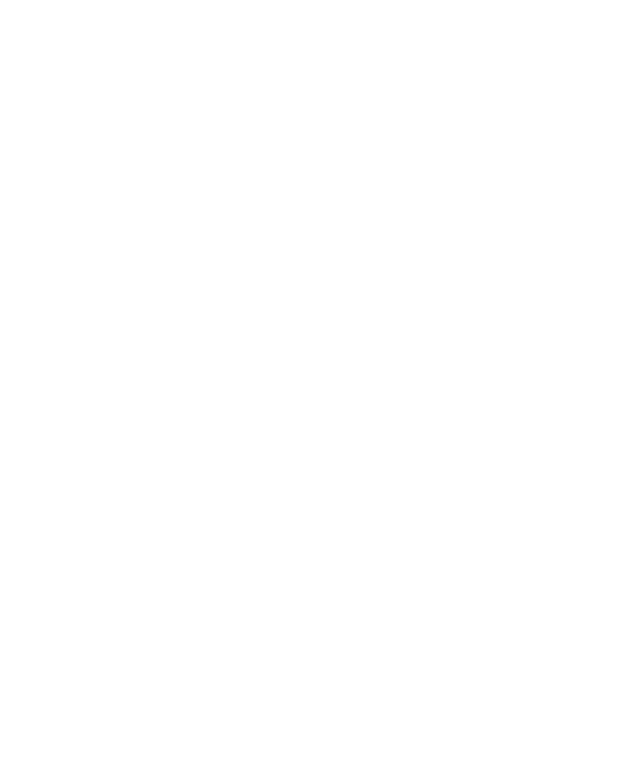
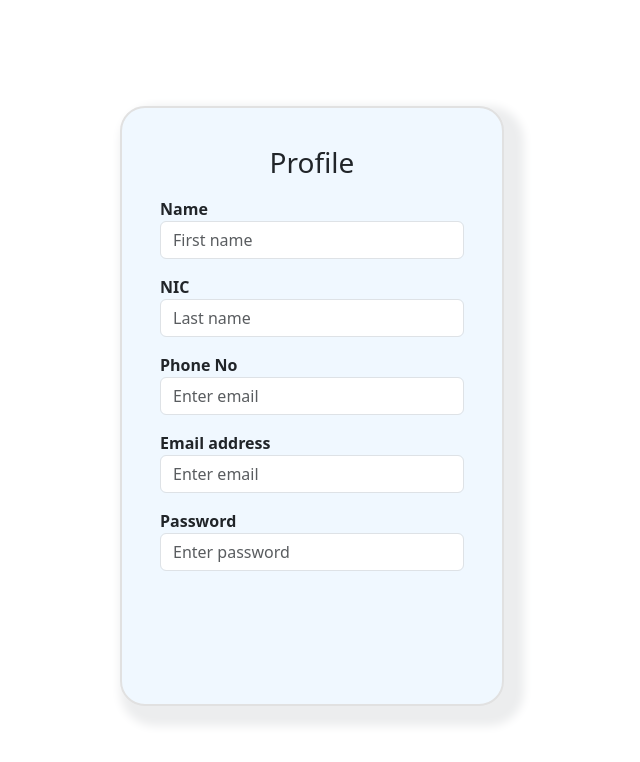
Before and after one commit to kasun789/MicroServicesApplication, a React (Create React App) app in the folder frontend/: page /profile in a window 1280 px wide. Before the commit this address had no page. Shown: the top 762 px of the page, without its empty margins (480-1120 px from the left). Built offline with nearby package versions, Linux system fonts and the light colour scheme.

Commit message:
created files

```diff
--- a/frontend/src/App.js
+++ b/frontend/src/App.js
@@ -5,7 +5,10 @@
 import Home from './pages/Home';
 import Login from './pages/Login';
 import SignUp from './pages/SignUp';
-
+import Dashboard from './pages/Dashboard';
+import Profile from './pages/Profile';
+import Support from './pages/Support';
+import Payment from './pages/Payment';
 
 function App() {
   return (
@@ -15,6 +18,10 @@
           <Route path='/' element={<Home/>}></Route>
           <Route path='/login' element={<Login/>}></Route>
           <Route path='/signUp' element={<SignUp/>}></Route>
+          <Route path='/dashboard' element={<Dashboard/>}></Route>
+          <Route path='/profile' element={<Profile/>}></Route>
+          <Route path='/support' element={<Support/>}></Route>
+          <Route path='/payment' element={<Payment/>}></Route>
 
           </Routes>
           </Router>
--- /dev/null
+++ b/frontend/src/pages/Dashboard.js
@@ -0,0 +1,10 @@
+import React from 'react'
+
+function Dashboard() {
+
+  return (
+    <div>Dashboard</div>
+  )
+}
+
+export default Dashboard
--- a/frontend/src/pages/Login.js
+++ b/frontend/src/pages/Login.js
@@ -5,6 +5,7 @@
 
 
 export default function Login() {
+
   return (
 
    <div>
--- /dev/null
+++ b/frontend/src/pages/Payment.js
@@ -0,0 +1,9 @@
+import React from 'react'
+
+function Payment() {
+  return (
+    <div>Payment</div>
+  )
+}
+
+export default Payment
--- /dev/null
+++ b/frontend/src/pages/Profile.js
@@ -0,0 +1,63 @@
+import React,{useState} from 'react'
+
+function Profile() {
+
+
+
+    return (
+
+        <div>
+              <div className='SignUpForm1'>
+
+                 <div className='innerContainer'>
+
+                     <form>
+                     <h3>Profile</h3>
+                     <div className="mb-3">
+                     <label>Name</label>
+                     <input
+                         type="text"
+                         className="form-control"
+                         placeholder="First name"
+                     />
+                     </div>
+                     <div className="mb-3">
+                     <label>NIC</label>
+                     <input type="text" className="form-control" placeholder="Last name" />
+                     </div>
+                     <div className="mb-3">
+                     <label>Phone No</label>
+                     <input
+                         type="email"
+                         className="form-control"
+                         placeholder="Enter email"
+                     />
+                     </div>
+                     <div className="mb-3">
+                     <label>Email address</label>
+                     <input
+                         type="email"
+                         className="form-control"
+                         placeholder="Enter email"
+                     />
+                     </div>
+                     <div className="mb-3">
+                     <label>Password</label>
+                     <input
+                         type="password"
+                         className="form-control"
+                         placeholder="Enter password"
+                     />
+                     </div>
+                 </form>
+
+             </div>
+
+           </div>
+
+        </div>
+
+       )
+}
+
+export default Profile
--- /dev/null
+++ b/frontend/src/pages/Support.js
@@ -0,0 +1,9 @@
+import React from 'react'
+
+function Support() {
+  return (
+    <div>Support</div>
+  )
+}
+
+export default Support
```
